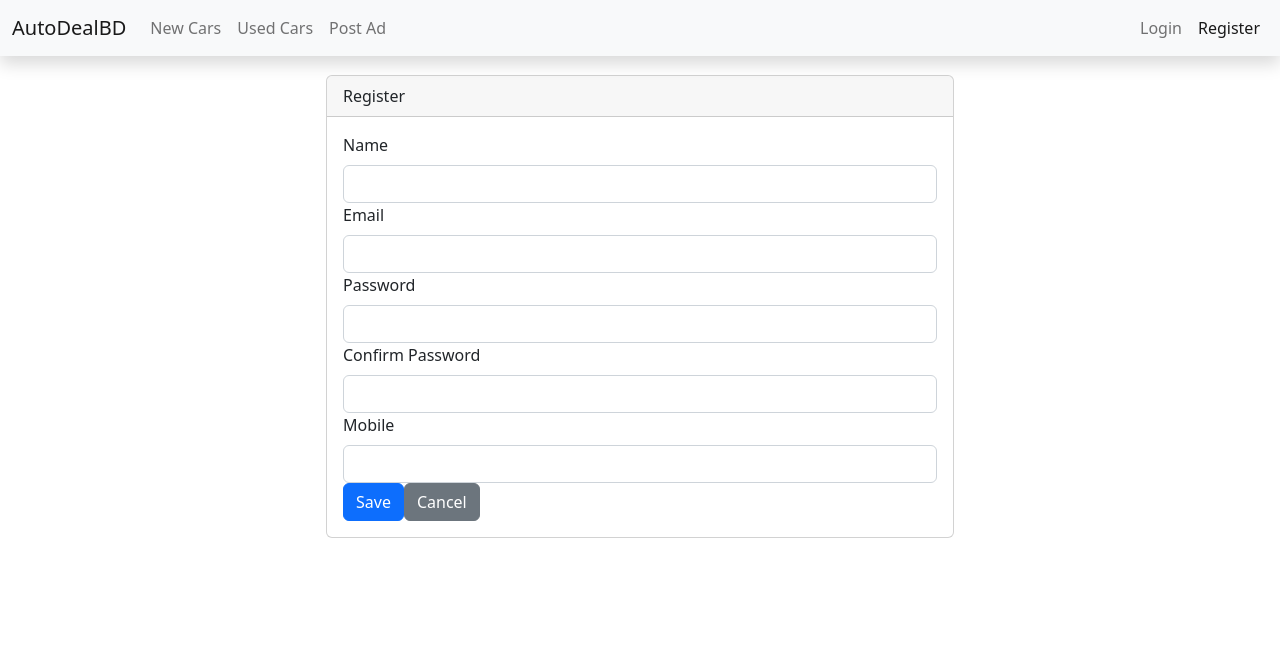
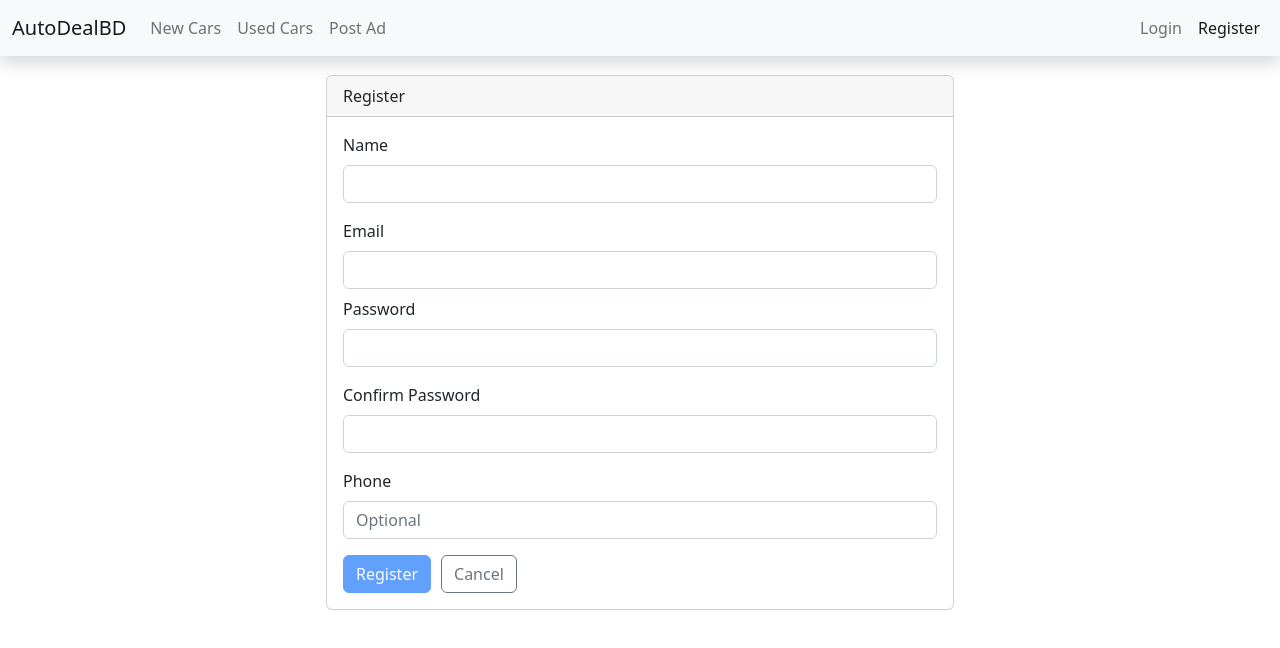
Before and after one commit to rezahdev/AutoDealBD, an Angular app in the folder app/: page /register in a window 1280 px wide. Shown: the top 648 px of the page. Built offline with nearby package versions, Linux system fonts and the light colour scheme.

Commit message:
Register form

```diff
--- a/app/src/app/app.module.ts
+++ b/app/src/app/app.module.ts
@@ -2,7 +2,7 @@ import { NgModule } from '@angular/core';
 import { BrowserModule } from '@angular/platform-browser';
 import { HttpClientModule } from '@angular/common/http';
 import { Routes, RouterModule } from '@angular/router';
-import { FormsModule } from '@angular/forms';
+import { FormsModule, ReactiveFormsModule } from '@angular/forms';
 
 import { FontAwesomeModule } from '@fortawesome/angular-fontawesome';
 
@@ -41,6 +41,7 @@ const routes: Routes = [
     FontAwesomeModule,
     HttpClientModule,
     FormsModule,
+    ReactiveFormsModule,
     RouterModule.forRoot(routes)
   ],
   providers: [
--- a/app/src/app/user/user-register/user-register.component.html
+++ b/app/src/app/user/user-register/user-register.component.html
@@ -3,35 +3,59 @@
     <div class="card m-auto">
       <div class="card-header">Register</div>
       <div class="card-body">
-        <form>
-          <div class="form-group col-12">
+        <form [formGroup]="form" (submit)="onSubmit()">
+          <div class="form-group col-12 mb-3">
             <label for="name" class="form-label">Name</label>
-            <input type="text" class="form-control" />
+            <input type="text" class="form-control" formControlName="userName" />
+            <span *ngIf="userName.touched && userName.hasError('required')" class="error-msg">
+              Name is required
+            </span>
+          </div>
+
+          <div class="form-group col-12 mb-2">
+            <label for="email" class="form-label">Email</label>
+            <input type="text" class="form-control" formControlName="email" />
+            <span *ngIf="email.touched && email.hasError('required')" class="error-msg">
+              Email is required<br>
+            </span>
+            <span *ngIf="email.touched && email.hasError('email')" class="error-msg">
+              Invalid email
+            </span>
+          </div>
+
+          <div class="form-group col-12 mb-3">
+            <label for="passwrod" class="form-label">Password</label>
+            <input type="password" class="form-control" formControlName="password" />
+            <span *ngIf="password.touched && password.hasError('required')" class="error-msg">
+              Password is required<br>
+            </span>
+            <span *ngIf="password.touched && password.hasError('minlength')" class="error-msg">
+              Password must be at least 8 characters
+            </span>
+          </div>
+
+          <div class="form-group col-12 mb-3">
+            <label for="cpassword" class="form-label">Confirm Password</label>
+            <input type="password" class="form-control" formControlName="confirmPassword" />
+            <span *ngIf="confirmPassword.touched && confirmPassword.hasError('required')" class="error-msg">
+              Confirm password is required<br>
+            </span>
+            <span *ngIf="confirmPassword.touched && form.hasError('mismatch')" class="error-msg">
+              Password doesn't match
+            </span>
+          </div>
+
+          <div class="form-group col-12 mb-3">
+            <label for="phone" class="form-label">Phone</label>
+            <input type="text" class="form-control" placeholder="Optional" formControlName="phone" />
+            <span *ngIf="phone.touched && (phone.hasError('pattern') || phone.hasError('maxlength'))" class="error-msg">
+              Invalid phone number
+            </span>
           </div>
 
           <div class="form-group col-12">
-            <label for="email" class="form-label">Email</label>
-            <input type="text" class="form-control" />
-          </div>
-
-          <div class="form-group col-12">
-            <label for="passwrod" class="form-label">Password</label>
-            <input type="text" class="form-control" />
-          </div>
-
-          <div class="form-group col-12">
-            <label for="cpassword" class="form-label">Confirm Password</label>
-            <input type="text" class="form-control" />
-          </div>
-
-          <div class="form-group col-12">
-            <label for="mobile" class="form-label">Mobile</label>
-            <input type="text" class="form-control" />
-          </div>
-
-          <div class="form-group col-12">
-            <button type="submit" class="btn btn-primary">Save</button>
-            <button type="reset" class="btn btn-secondary ml-2">Cancel</button>
+            <button type="submit" class="btn btn-primary submit-btn" [disabled]="!form.valid">Register</button>
+            <button type="reset" class="btn btn-outline-secondary">Cancel</button>
           </div>
         </form>
       </div>
--- a/app/src/app/user/user-register/user-register.component.ts
+++ b/app/src/app/user/user-register/user-register.component.ts
@@ -1,10 +1,56 @@
-import { Component } from '@angular/core';
+import { Component, OnInit } from '@angular/core';
+import { AbstractControl, FormControl, FormGroup, ValidationErrors, Validators } from '@angular/forms';
 
 @Component({
   selector: 'app-user-register',
   templateUrl: './user-register.component.html',
   styleUrls: ['./user-register.component.css']
 })
-export class UserRegisterComponent {
+
+export class UserRegisterComponent implements OnInit{
+  form!: FormGroup;
+
+  constructor() { }
+
+  ngOnInit(): void {
+    this.form = new FormGroup({
+      userName: new FormControl(null, [Validators.required]),
+      email: new FormControl(null, [Validators.required, Validators.email]),
+      password: new FormControl(null, [Validators.required, Validators.minLength(8)]),
+      confirmPassword: new FormControl(null, [Validators.required]),
+      phone: new FormControl(null, [Validators.pattern("^[0-9]*$"), Validators.maxLength(10)])
+    }, this.passwordValidator)
+  }
+
+  passwordValidator(fg: AbstractControl): ValidationErrors | null {
+    const password: string = fg?.get('password')?.value;
+    const cpassword: string = fg?.get('confirmPassword')?.value;
+
+    return cpassword === password? null : { mismatch: true };
+  }
+
+  get userName(): FormControl {
+    return this.form.get('userName') as FormControl;
+  }
+
+  get email(): FormControl {
+    return this.form.get('email') as FormControl;
+  }
+
+  get password(): FormControl {
+    return this.form.get('password') as FormControl;
+  }
+
+  get confirmPassword(): FormControl {
+    return this.form.get('confirmPassword') as FormControl;
+  }
+
+  get phone(): FormControl {
+    return this.form.get('phone') as FormControl;
+  }
+
+  onSubmit() {
+    console.log(this.form.valid);
+  }
 
 }
--- a/app/src/app/vehicle/add-vehicle/add-vehicle.component.css
+++ b/app/src/app/vehicle/add-vehicle/add-vehicle.component.css
@@ -1,16 +1,4 @@
 .card {
   width: 60%;
-  margin: 100px 0 0 20%;
+  margin: 0 0 0 20%;
 }
-.submit-btn {
-  margin: 0 10px 0 0;
-}
-.ng-invalid.ng-touched {
-  border-color: red;
-}
-.error-msg {
-  color: red;
-}
-.warning-msg {
-  color: orange;
-}
--- a/app/src/app/vehicle/vehicle-card/vehicle-card.component.css
+++ b/app/src/app/vehicle/vehicle-card/vehicle-card.component.css
@@ -3,7 +3,6 @@ h1 {
 }
 .card {
   width: 300px;
-  cursor: pointer;
 }
 .card img {
   transform: scale(1);
@@ -21,6 +20,7 @@ h1 {
   left: 0;
   right: 0;
   opacity: 0;
+  cursor: pointer;
 }
 .card:hover img {
   transform: scale(1.2);
--- /dev/null
+++ b/app/src/assets/styles/formStyle.css
@@ -0,0 +1,12 @@
+.ng-invalid.ng-touched {
+  border-color: red;
+}
+.error-msg {
+  color: red;
+}
+.warning-msg {
+  color: orange;
+}
+.submit-btn {
+  margin: 0 10px 0 0;
+}
--- a/app/src/styles.css
+++ b/app/src/styles.css
@@ -1 +1,2 @@
 /* You can add global styles to this file, and also import other style files */
+@import 'assets/styles/formStyle.css'
```
